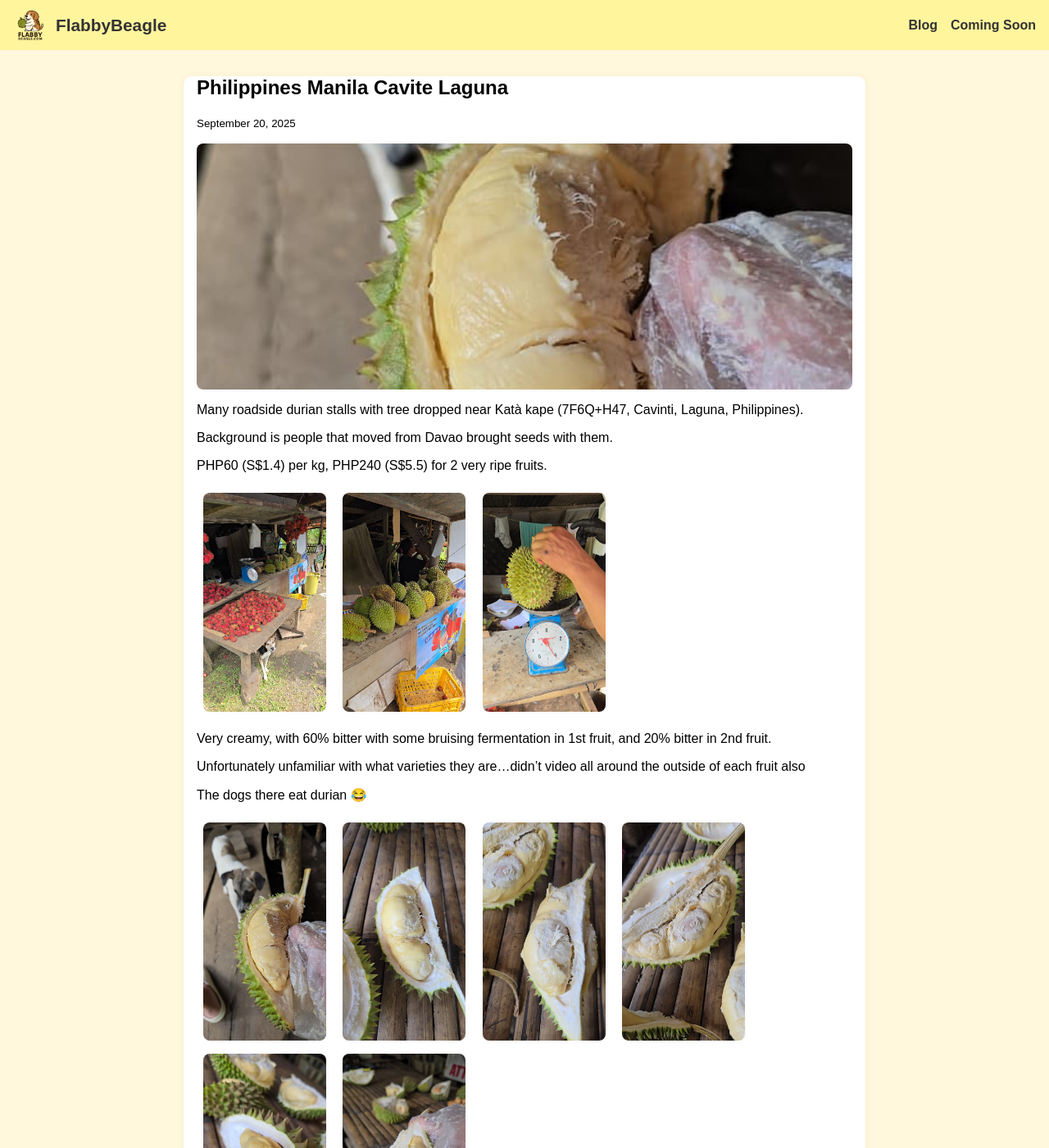
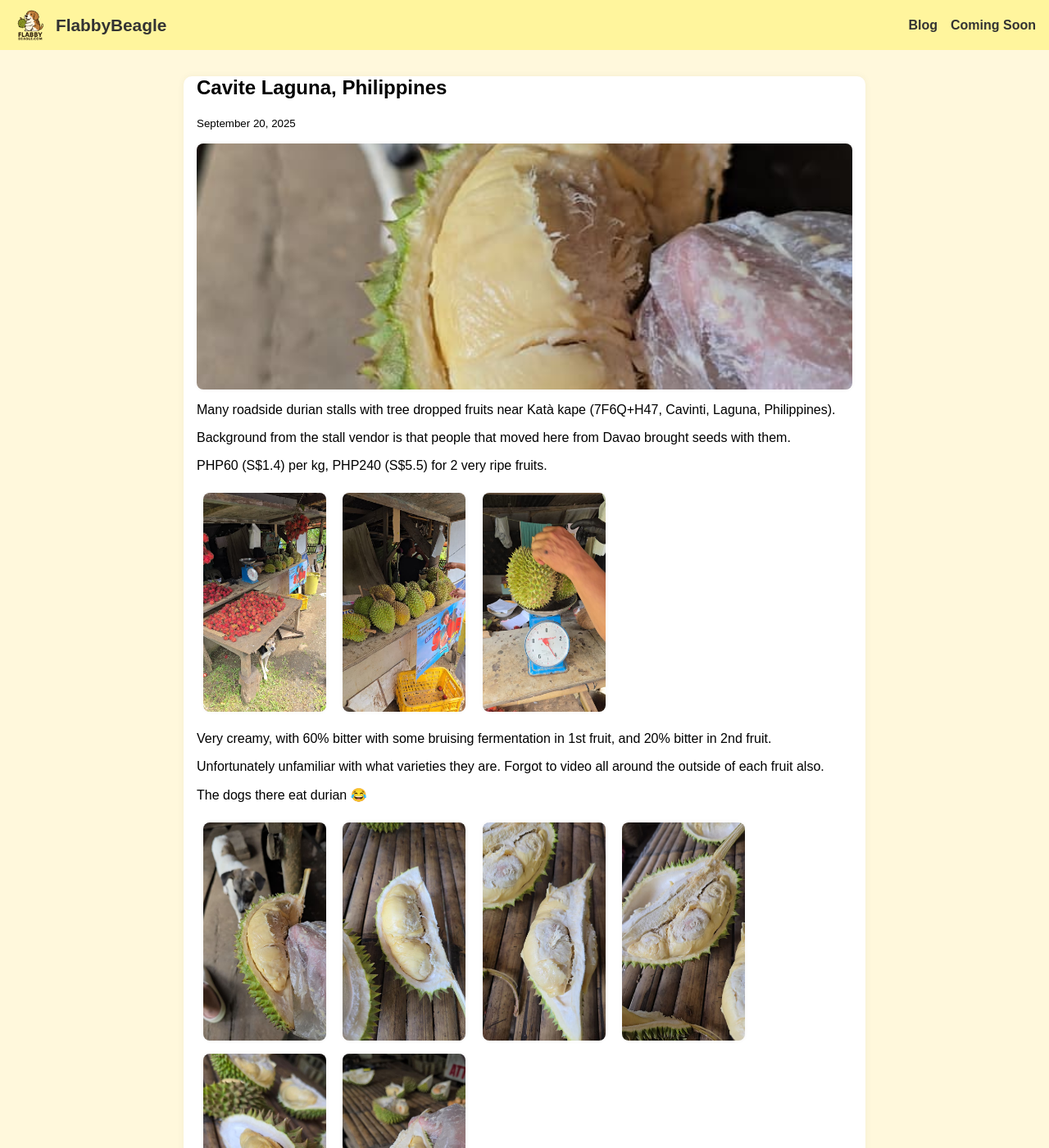
Before and after one commit to yensan57/flabbybeagle, a Jekyll site: the page built from _posts/2025-09-20-philippines-laguna-cavite.md, in a window 1280 px wide and 1400 px high. Shown: the whole window at 82% size. Built offline with Jekyll 4.4.1, drawn with Linux system fonts in a browser that asks for light colours.

Commit message:
Update and rename 2025-09-20-philippines-manila-cavite-laguna.md to 2025-09-20-philippines-laguna-cavite.md

```diff
--- a/_posts/2025-09-20-philippines-manila-cavite-laguna.md
+++ b/_posts/2025-09-20-philippines-laguna-cavite.md
@@ -1,13 +1,13 @@
 ---
 layout: post
-title: "Philippines Manila Cavite Laguna"
+title: "Cavite Laguna, Philippines"
 date: 2025-09-20
 thumbnail: /assets/images/2025-09-20/20250920_135411_small.jpg
 ---
 
-Many roadside durian stalls with tree dropped near Katà kape (7F6Q+H47, Cavinti, Laguna, Philippines).
+Many roadside durian stalls with tree dropped fruits near Katà kape (7F6Q+H47, Cavinti, Laguna, Philippines).
 
-Background is people that moved from Davao brought seeds with them.
+Background from the stall vendor is that people that moved here from Davao brought seeds with them.
 
 PHP60 (S$1.4) per kg, PHP240 (S$5.5) for 2 very ripe fruits.
 
@@ -17,7 +17,7 @@ PHP60 (S$1.4) per kg, PHP240 (S$5.5) for 2 very ripe fruits.
 
 Very creamy, with 60% bitter with some bruising fermentation in 1st fruit, and 20% bitter in 2nd fruit.
 
-Unfortunately unfamiliar with what varieties they are...didn't video all around the outside of each fruit also
+Unfortunately unfamiliar with what varieties they are. Forgot to video all around the outside of each fruit also.
 
 The dogs there eat durian 😂
 
```
